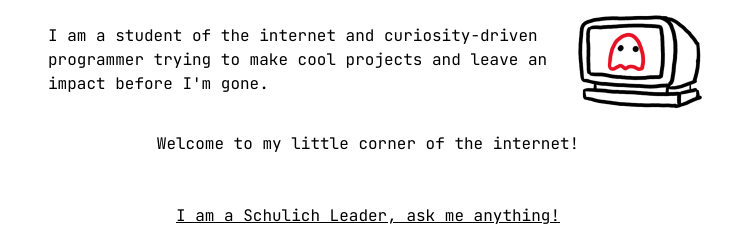
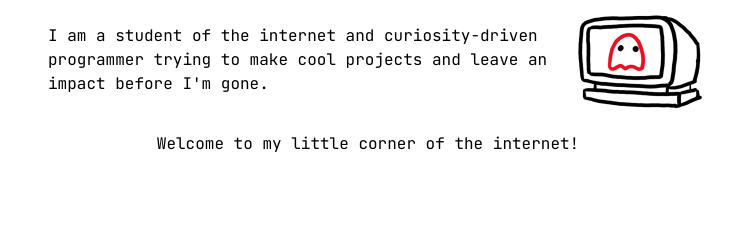
Before and after one commit to JeffKhuu/jeffkhuu.github.io, an Astro site: page / in a window 1280 px wide. Shown: the part 176-417 px from the top of the page, without its empty margins (272-1007 px from the left). Built offline with nearby package versions, Linux system fonts and the light colour scheme; Astro itself is replaced by a stand-in of ours; a web font is replaced by a local one.

Commit message:
Remove schulich page

```diff
--- a/src/components/Welcome.astro
+++ b/src/components/Welcome.astro
@@ -14,5 +14,5 @@ import Section from "./Section.astro";
 
     <p class="text-center pt-4">Welcome to my little corner of the internet!</p>
 
-	<p class="text-center mt-8"><a href="/schulich" class="hover-highlight">I am a Schulich Leader, ask me anything!</a></p>
+	<!-- <p class="text-center mt-8"><a href="/schulich" class="hover-highlight">I am a Schulich Leader, ask me anything!</a></p> -->
 </Section>
```
